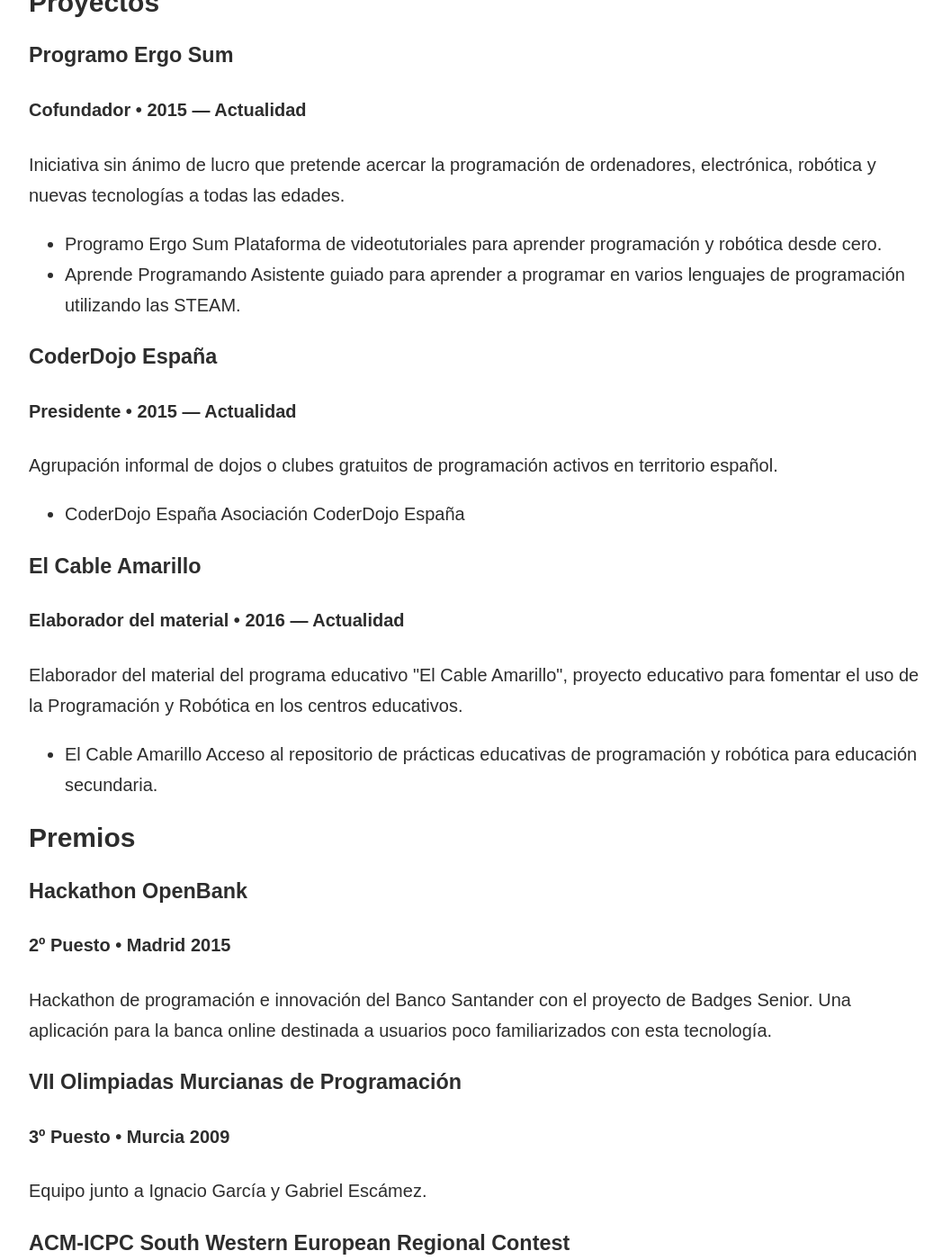
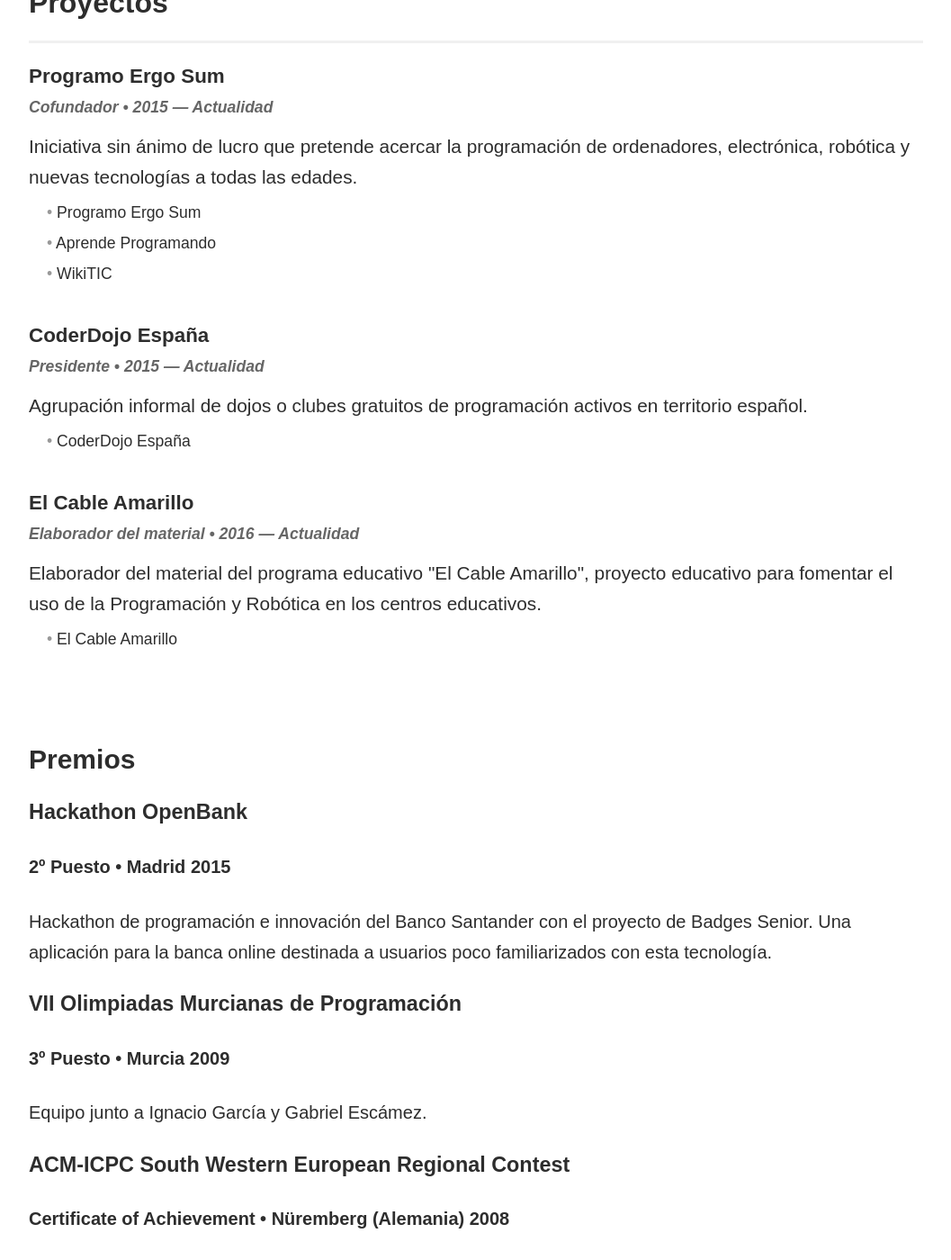
Before and after one commit to migueabellan/migueabellan.github.io, a Jekyll site: the page built from index.html, in a window 1280 px wide and 1400 px high, scrolled down 2070 px. Shown: the whole window at 90% size, without its empty margins (111-1168 px from the left). Built offline with Jekyll 4.4.1, drawn with Linux system fonts in a browser that asks for light colours; nearby versions of some CDN libraries.

Commit message:
Add projects

```diff
--- a/_data/projects.yml
+++ b/_data/projects.yml
@@ -1,17 +1,22 @@
 - project: Programo Ergo Sum
   role: Cofundador
   duration: 2015 &mdash; Actualidad
-  # url: https://www.programoergosum.com
-  description: Iniciativa sin ánimo de lucro que pretende acercar la programación de ordenadores, electrónica, robótica y nuevas tecnologías a todas las edades.<ul class="resume-item-list"><li><a href="https://www.programoergosum.com" target="_blank">Programo Ergo Sum</a> Plataforma de videotutoriales para aprender programación y robótica desde cero.</li><li><a href="https://www.aprendeprogramando.es" target="_blank">Aprende Programando</a> Asistente guiado para aprender a programar en varios lenguajes de programación utilizando las STEAM.</li></ul>
+  description: Iniciativa sin ánimo de lucro que pretende acercar la programación de ordenadores, electrónica, robótica y nuevas tecnologías a todas las edades.
+  items:
+    - <a href="https://www.programoergosum.com" target="_blank">Programo Ergo Sum</a>
+    - <a href="https://www.aprendeprogramando.es" target="_blank">Aprende Programando</a>
+    - <a href="https://wikitic.github.io" target="_blank">WikiTIC</a>
 
 - project: CoderDojo España
   role: Presidente
   duration: 2015 &mdash; Actualidad
-  # url: "http://www.coderdojo.es"
-  description: Agrupación informal de dojos o clubes gratuitos de programación activos en territorio español. <ul class="resume-item-list"><li><a href="http://www.coderdojo.es" target="_blank">CoderDojo España</a> Asociación CoderDojo España</li></ul>
+  description: Agrupación informal de dojos o clubes gratuitos de programación activos en territorio español.
+  items:
+    - <a href="http://www.coderdojo.es" target="_blank">CoderDojo España</a>
 
 - project: El Cable Amarillo
   role: Elaborador del material
   duration: 2016 &mdash; Actualidad
-  # url: "http://www.elcableamarillo.cc"
-  description: Elaborador del material del programa educativo "El Cable Amarillo", proyecto educativo para fomentar el uso de la Programación y Robótica en los centros educativos. <ul class="resume-item-list"><li><a href="http://www.elcableamarillo.cc" target="_blank">El Cable Amarillo</a> Acceso al repositorio de prácticas educativas de programación y robótica para educación secundaria.</li></ul>
+  description: Elaborador del material del programa educativo "El Cable Amarillo", proyecto educativo para fomentar el uso de la Programación y Robótica en los centros educativos.
+  items:
+    - <a href="http://www.elcableamarillo.cc" target="_blank">El Cable Amarillo</a>
--- a/_includes/projects.html
+++ b/_includes/projects.html
@@ -1,13 +1,20 @@
-<section class="content-section">
-  <header class="section-header">
+<section class="section">
+  <header class="header">
     <h2>Proyectos</h2>
   </header>
   {% for project in site.data.projects %}
-  <div class="resume-item" itemscope itemtype="http://schema.org/CreativeWork">
+  <div class="item" itemscope itemtype="http://schema.org/CreativeWork">
     <meta itemprop="creator" content="{{ site.resume_name }}" itemtype="http://schema.org/Person" />
-    <h3 class="resume-item-title" itemprop="name">{% if project.url %}<a href="{{ project.url }}" itemprop="url">{{ project.project }}</a>{% else %}{{ project.project }}{% endif %}</h3>
-    <h4 class="resume-item-details" itemprop="description">{{ project.role }}  &bull; {{ project.duration }}</h4>
-    <p class="resume-item-copy">{{ project.description }}</p>
+    <h3 class="name" itemprop="name">{{ project.project }}</h3>
+    <h4 class="description" itemprop="description">{{ project.role }}  &bull; {{ project.duration }}</h4>
+    <p class="summary">{{ project.description }}</p>
+    {% if project.items %}
+      <ul>
+        {% for item in project.items %}
+          <li>{{ item }}</li>
+        {% endfor %}
+      </ul>
+    {% endif %}
   </div>
   {% endfor %}
 </section>
```
